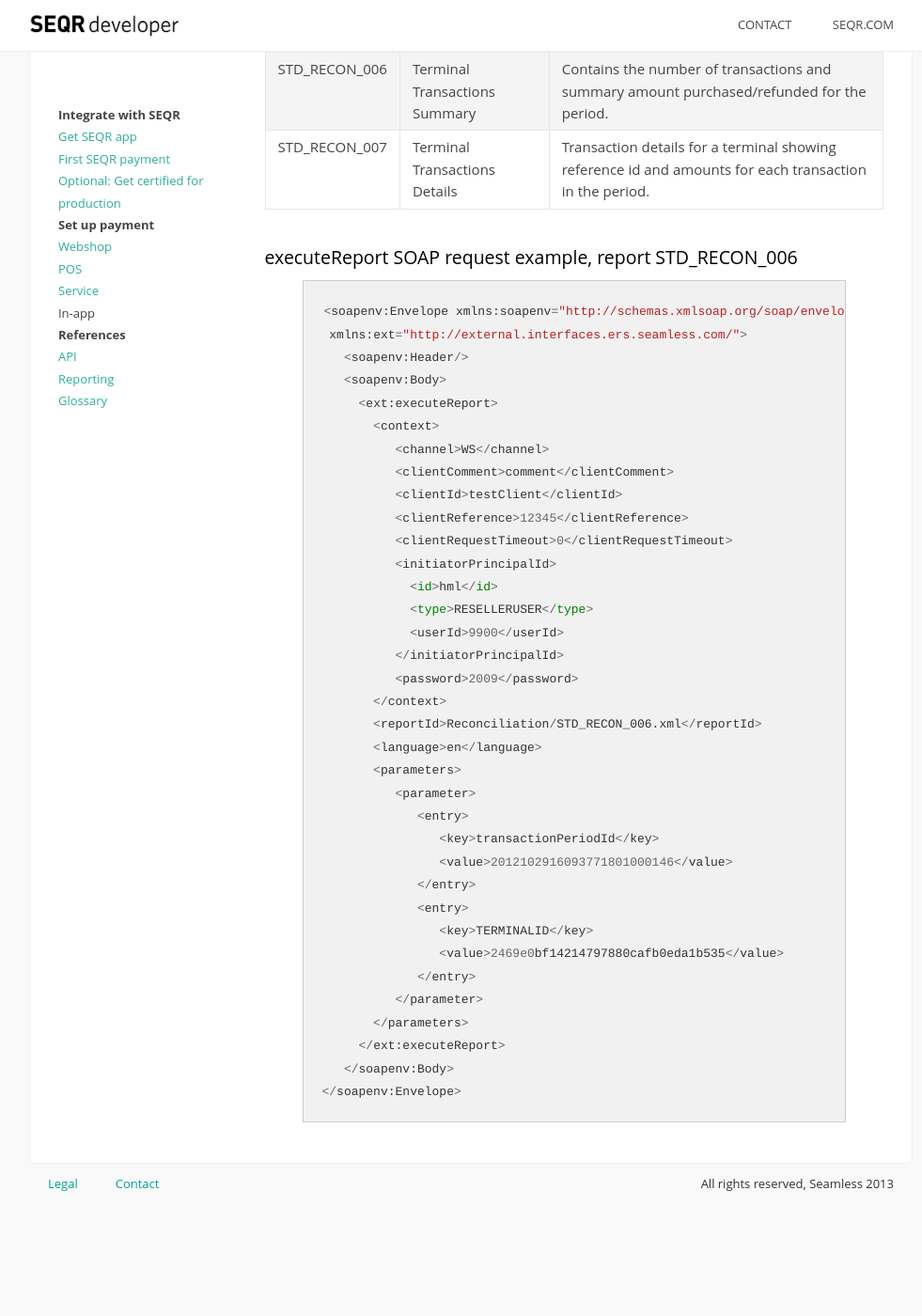
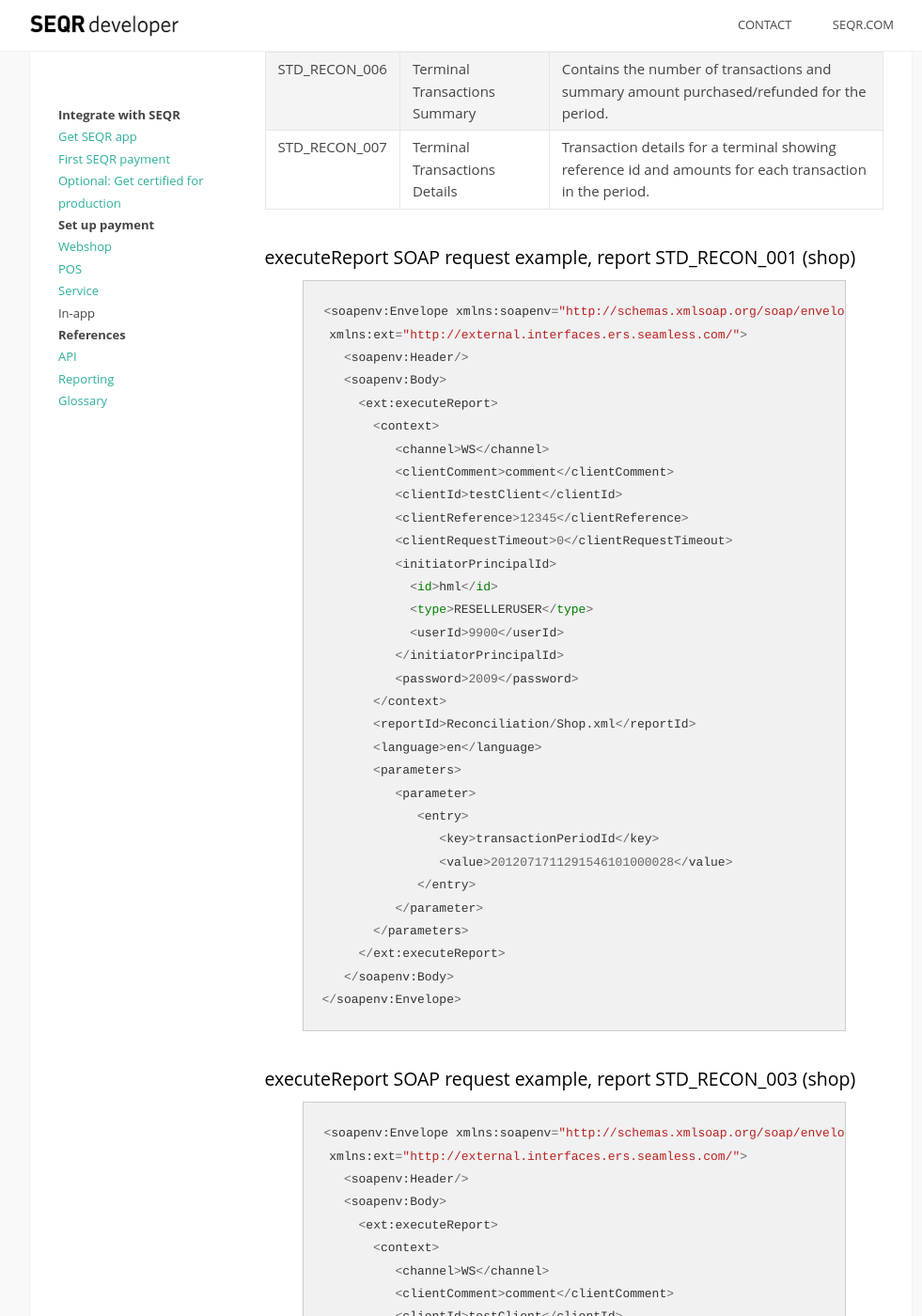
Before and after one commit to SeamlessDistribution/SeamlessDistribution.github.io, a Jekyll site: the page built from merchant/reference/reporting.md, in a window 1280 px wide and 1400 px high, scrolled down 1565 px. Shown: the whole window at 94% size, without its empty margins (139-1120 px from the left). Built offline with Jekyll 4.4.1, drawn with Linux system fonts in a browser that asks for light colours; before the commit the page ends 2873 px from its top, so only the background shows below that; some of the changed text lies outside the part shown.

Commit message:
Update reporting.md

```diff
--- a/merchant/reference/reporting.md
+++ b/merchant/reference/reporting.md
@@ -100,7 +100,86 @@
 </table>
 
 
-### executeReport SOAP request example, report STD_RECON_006
+### executeReport SOAP request example, report STD_RECON_001 (shop)
+
+
+{% highlight python %}
+<soapenv:Envelope xmlns:soapenv="http://schemas.xmlsoap.org/soap/envelope/"
+ xmlns:ext="http://external.interfaces.ers.seamless.com/">
+   <soapenv:Header/>
+   <soapenv:Body>
+     <ext:executeReport>
+       <context>
+          <channel>WS</channel>
+          <clientComment>comment</clientComment>
+          <clientId>testClient</clientId>
+          <clientReference>12345</clientReference>
+          <clientRequestTimeout>0</clientRequestTimeout>
+          <initiatorPrincipalId>
+            <id>hml</id>
+            <type>RESELLERUSER</type>
+            <userId>9900</userId>
+          </initiatorPrincipalId>
+          <password>2009</password>
+       </context>
+       <reportId>Reconciliation/Shop.xml</reportId>
+       <language>en</language>
+       <parameters>
+          <parameter>
+             <entry>
+                <key>transactionPeriodId</key>
+                <value>2012071711291546101000028</value>
+             </entry>
+          </parameter>
+       </parameters>
+     </ext:executeReport>
+   </soapenv:Body>
+</soapenv:Envelope>
+
+{% endhighlight %}
+
+
+### executeReport SOAP request example, report STD_RECON_003 (shop)
+
+
+{% highlight python %}
+<soapenv:Envelope xmlns:soapenv="http://schemas.xmlsoap.org/soap/envelope/"
+ xmlns:ext="http://external.interfaces.ers.seamless.com/">
+   <soapenv:Header/>
+   <soapenv:Body>
+     <ext:executeReport>
+       <context>
+          <channel>WS</channel>
+          <clientComment>comment</clientComment>
+          <clientId>testClient</clientId>
+          <clientReference>12345</clientReference>
+          <clientRequestTimeout>0</clientRequestTimeout>
+          <initiatorPrincipalId>
+            <id>hml</id>
+            <type>RESELLERUSER</type>
+            <userId>9900</userId>
+          </initiatorPrincipalId>
+          <password>2009</password>
+       </context>
+       <reportId>Reconciliation/STD_RECON_003.xml</reportId>
+       <language>en</language>
+       <parameters>
+          <parameter>
+             <entry>
+                <key>transactionPeriodId</key>
+                <value>2012071711291546101000028</value>
+             </entry>
+          </parameter>
+       </parameters>
+     </ext:executeReport>
+   </soapenv:Body>
+</soapenv:Envelope>
+
+{% endhighlight %}
+
+
+
+### executeReport SOAP request example, report STD_RECON_006 (terminal)
 
 
 {% highlight python %}
@@ -141,3 +220,47 @@
 </soapenv:Envelope>
 
 {% endhighlight %}
+
+
+
+### executeReport SOAP request example, report STD_RECON_007 (terminal)
+
+
+{% highlight python %}
+<soapenv:Envelope xmlns:soapenv="http://schemas.xmlsoap.org/soap/envelope/"
+ xmlns:ext="http://external.interfaces.ers.seamless.com/">
+   <soapenv:Header/>
+   <soapenv:Body>
+     <ext:executeReport>
+       <context>
+          <channel>WS</channel>
+          <clientComment>comment</clientComment>
+          <clientId>testClient</clientId>
+          <clientReference>12345</clientReference>
+          <clientRequestTimeout>0</clientRequestTimeout>
+          <initiatorPrincipalId>
+            <id>hml</id>
+            <type>RESELLERUSER</type>
+            <userId>9900</userId>
+          </initiatorPrincipalId>
+          <password>2009</password>
+       </context>
+       <reportId>Reconciliation/STD_RECON_007.xml</reportId>
+       <language>en</language>
+       <parameters>
+          <parameter>
+             <entry>
+                <key>transactionPeriodId</key>
+                <value>2012102916093771801000146</value>
+             </entry>
+             <entry>
+                <key>TERMINALID</key>
+                <value>2469e0bf14214797880cafb0eda1b535</value>
+             </entry>
+          </parameter>
+       </parameters>
+     </ext:executeReport>
+   </soapenv:Body>
+</soapenv:Envelope>
+
+{% endhighlight %}
```
